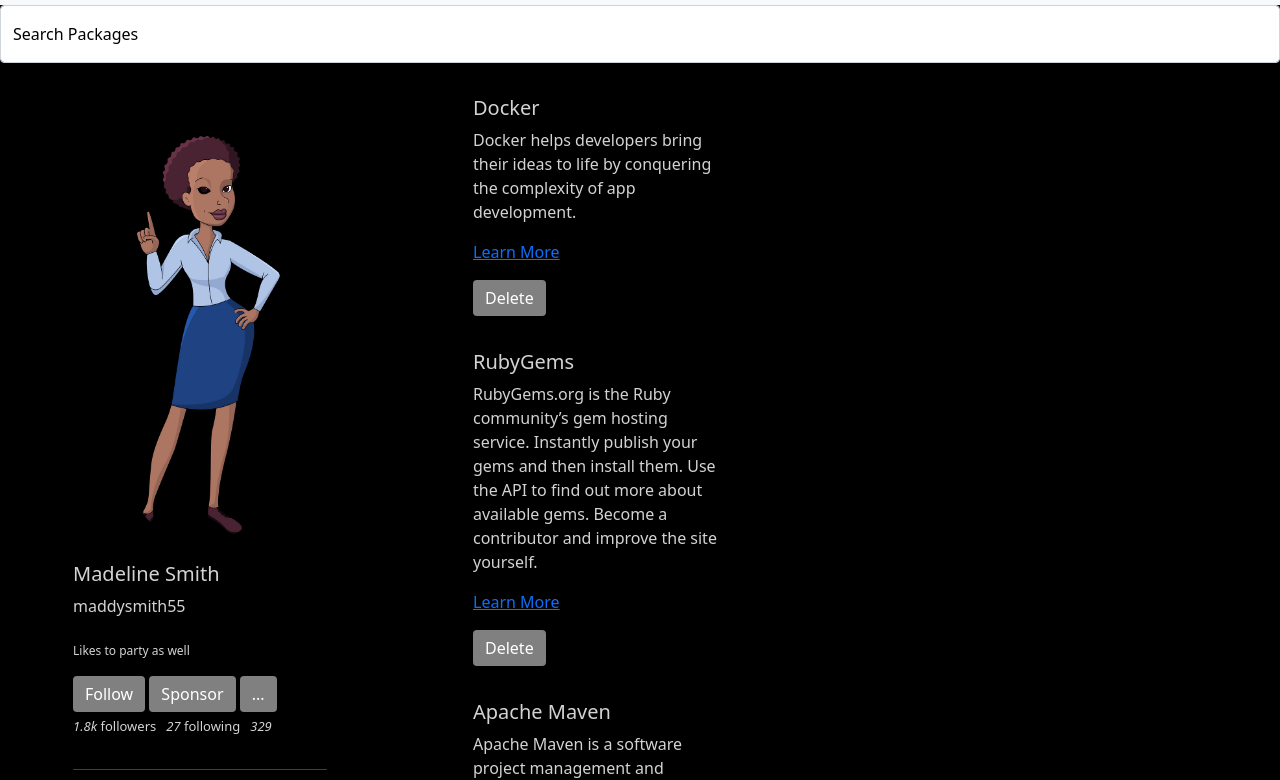
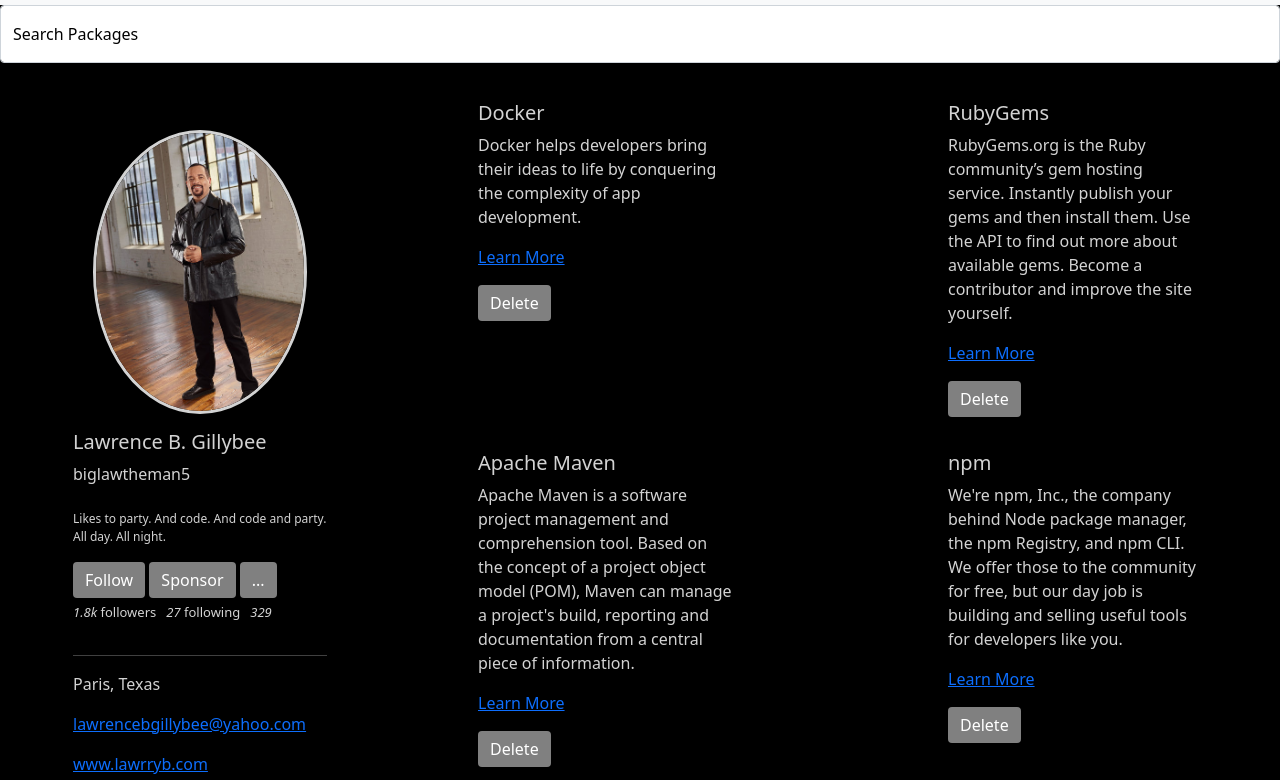
Before and after one commit to nss-evening-cohort-19/gitsub-the-overachievers-and-group-1, a plain HTML site: page packages.html in a window 1280 px wide. Shown: the part 51-831 px from the top of the page. Drawn offline with nearby package versions, Linux system fonts and the light colour scheme.

Commit message:
fixed some Javascript with form, added more CSS, have cards rendering correctly on page

```diff
--- a/scripts/packages.js
+++ b/scripts/packages.js
@@ -6,41 +6,35 @@
     id: 1,
     packName: "Docker",
     packDesc: "Docker helps developers bring their ideas to life by conquering the complexity of app development.",
-    packNew: "",
     packLink: "https://github.com/docker"
   },
   {
     id: 2,
     packName: "RubyGems",
     packDesc: "RubyGems.org is the Ruby community’s gem hosting service. Instantly publish your gems and then install them. Use the API to find out more about available gems. Become a contributor and improve the site yourself.",
-    packNew: "",
     packLink: "https://github.com/rubygems"
   },
   {
     id: 3,
     packName: "Apache Maven",
     packDesc: "Apache Maven is a software project management and comprehension tool. Based on the concept of a project object model (POM), Maven can manage a project's build, reporting and documentation from a central piece of information.",
-    packNew: "",
     packLink: "https://maven.apache.org/"
   },
   {
     id: 4,
     packName: "npm",
     packDesc: "We're npm, Inc., the company behind Node package manager, the npm Registry, and npm CLI. We offer those to the community for free, but our day job is building and selling useful tools for developers like you.",
-    packNew: "",
     packLink: "https://github.com/npm"
   }, {
     id: 5,
     packName: "NuGet",
     packDesc: "NuGet is a package manager designed to enable developers to share reusable code. It is a software as a service solution whose client app is free and open-source. The Outercurve Foundation initially created it under the name NuPack.",
-    packNew: "",
     packLink: "https://github.com/NuGet"
   },
   {
     id: 6,
     packName: "Containers",
     packDesc: "GitHub Container Registry introduces easy sharing across organizations, fine-grained permissions, and free, anonymous access for public container images.",
-    packNew: "",
     packLink: "https://github.com/containers"
   }
 ];
@@ -95,15 +89,15 @@
   `<div class="card" style="width: 18rem;">
 
    <!--profile picture-->
-   <img src="${users[2].userPhoto}" class="rounded-circle profileImage rounded mx-auto d-block" alt="...">
+   <img src="${users[1].userPhoto}" class="rounded-circle profileImage rounded mx-auto d-block" alt="...">
 
     <!--profile body-->
     <div class="card-body">
 
-      <h2 style="font-size: 20px;">${users[2].name}</h2>
-      <p style="margin-bottom:1.5em;"><i class="fa-solid fa-address-card"></i> ${users[2].userName} </p>
+      <h2 style="font-size: 20px;">${users[1].name}</h2>
+      <p style="margin-bottom:1.5em;"><i class="fa-solid fa-address-card"></i> ${users[1].userName} </p>
 
-      <p class="card-text" style="font-size:12px;">${users[2].userBio}</p>
+      <p class="card-text" style="font-size:12px;">${users[1].userBio}</p>
 
       <div class="profileButtons">
         <button type="button" class="btn btn-outline-success" id="followButton"><i class="fa-solid fa-person-cane"></i> Follow</button>
@@ -119,10 +113,10 @@
 
       <hr style="color:white;">
 
-      <p class="location"><i class="fa-solid fa-location-pin"></i></i> ${users[2].userLocation}</p>
-      <p class="email"><i class="fa-solid fa-envelope"></i> ${users[2].userEmail}</p>
-      <p class="email"><i class="fa-solid fa-link"></i> ${users[2].userWebsite}</p>
-      <p class="email"><i class="fa-solid fa-crow"></i> ${users[2].userTwitter}</p>
+      <p class="location"><i class="fa-solid fa-location-pin"></i></i> ${users[1].userLocation}</p>
+      <p class="email"><i class="fa-solid fa-envelope"></i><a href="mailto: madelinesmith@yahoo.com" class="linky">${users[1].userEmail}</a></p>
+      <p class="email"><i class="fa-solid fa-link"></i><a href="https://www.google.com/">${users[1].userWebsite}</a></p>
+      <p class="email"><i class="fa-solid fa-crow"></i><a href="https://twitter.com/">${users[1].userTwitter}</a></p>
 
     </div>
   </div>
@@ -150,7 +144,6 @@
     <div class="card-body">
       <h5 class="card-title">${type.packName}</h5>
       <p class="card-text">${type.packDesc}</p>
-      <p class="card-text">${type.packNew}</p>
       <a href="${type.packLink}"><p class="link">Learn More</p></a>
       <button class="btn btn-danger" id="delete--${type.id}">Delete</button>
     </div>
@@ -165,7 +158,7 @@
   domString = `<form id="newPackage">
   <div class="mb-3">
     <h3>Create a New Package</h3>
-    <p>By publishing your package, you can coordinate, track, and update your package as needed. You can use package managers listed below to make life easier.</p>
+    <p>By publishing your package, you can coordinate, track, and update your package as needed and share that service with others.</p>
     <label for="package-name" class="form-label">Package Name</label>
     <input type="text" class="form-control" id="packName" aria-describedby="makeNew">
     <div id="packName" class="form-text">
@@ -174,20 +167,6 @@
     <label for="package-desc" class="form-label">Description (optional)</label>
     <input type="text" class="form-control" id="packDesc">
   </div>
-<div id="client-manager">
-  <h5>Select Package Managers</h5>
-  <div class="select-menu">
-  <select class="form-select form-control-lg" id="packNew" aria-label="packNew" required>
-    <option value="">Select a Package Manager</option>
-    <option value="docker">Docker</option>
-    <option value="rubygems">RubyGems</option>
-    <option value="apachemaven">Apache Maven</option>
-    <option value="npm">npm</option>
-    <option value="nuget">NuGet</option>
-    <option value="containers">Containers</option>
-  </select>
-</div>
-
 <button type="submit" name="clear" id="clear" class="btn btn-success">Create Package</button>
 </form>`
 
@@ -236,7 +215,7 @@
   const newPackageObj = {
     packName: document.querySelector("#packName").value,
     packDesc: document.querySelector("#packDesc").value,
-    packNew: document.querySelector("#packNew").value
+    // packNew: document.querySelector("#packNew").value
   };
   packagesData.push(newPackageObj);
   renderPackageCards(packagesData);
--- a/styles/main.css
+++ b/styles/main.css
@@ -20,8 +20,7 @@
 .profileImage {
   height: 75%;
   width: 75%;
-  /* display: flex;
-  justify-content:space-evenly */
+  border-style: solid;
 }
 
 .btn {
@@ -115,3 +114,11 @@
   border-radius: 20px;
   border-width: 10px;
 }
+
+#packagesCards {
+  margin: 5px;
+  display: flex;
+  justify-content: space-between;
+  flex-flow: row wrap;
+  width: auto;
+}
```
